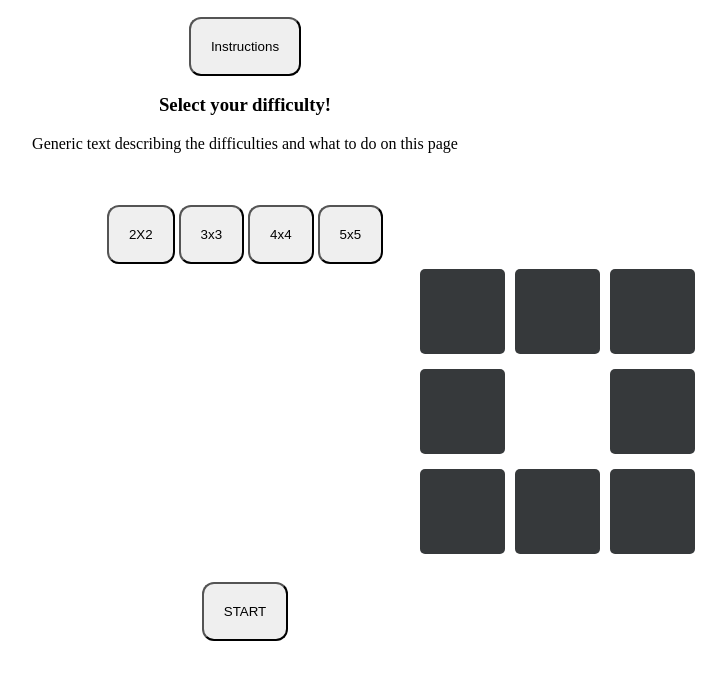
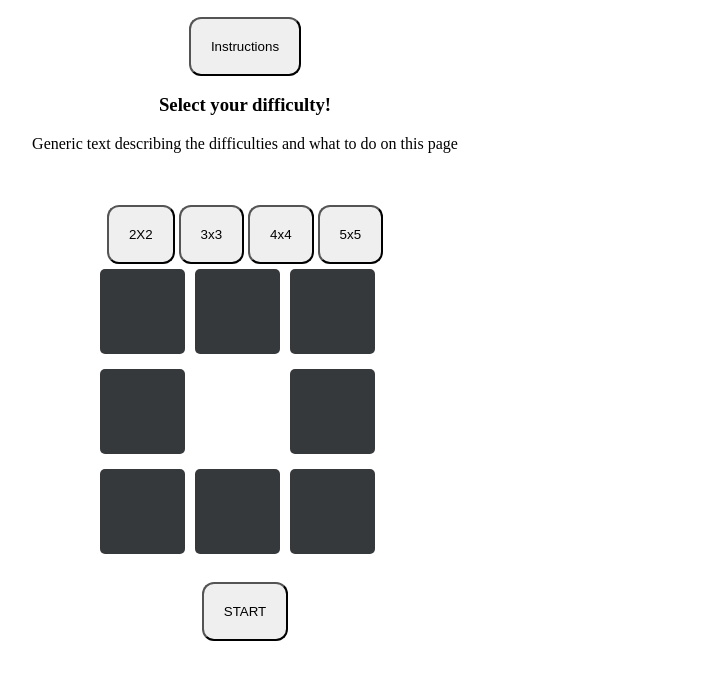
Before and after one commit to Sleeper9235/unison-concentration-game, a plain HTML site: page landing.html in a window 1280 px wide. Both pictures are taken after a click on the button "3x3". Shown: the part 97-776 px from the top of the page, without its empty margins (395-1121 px from the left). Drawn offline with Linux system fonts and the light colour scheme.

Commit message:
solved issue with grid placement on browser. Grids now stack and display all on top of each other. Next issue to tackle is preventing multiple from displaying

```diff
--- a/CSS/style.css
+++ b/CSS/style.css
@@ -31,7 +31,7 @@ button {
     margin: auto;
     display: flex;
     flex-wrap: wrap;
-    position: relative;
+    position: absolute;
 }
 .threeByThree.iAmHiddenNow {
     visibility: hidden;
@@ -68,7 +68,9 @@ button {
 
 #parentGrid {
     display: flex;
-    position: relative;
+    flex-wrap: wrap;
+    justify-content: center;
+
 }
 
 #start {
--- a/JS/app.js
+++ b/JS/app.js
@@ -46,6 +46,3 @@ allTheButtons.forEach(button => button.addEventListener('click', amIHidden))
 allTheButtons.forEach(button => button.addEventListener('touch', amIHidden))
 
 //grabs the parentGrid section
-const parentGrid = document.querySelector('#parentGrid')
-
-console.log(parentGrid)
```
